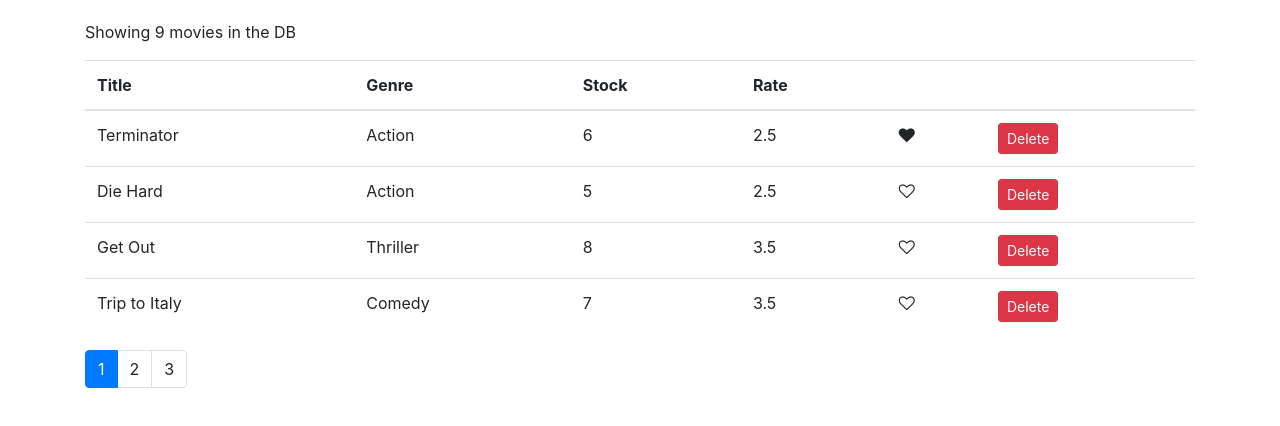
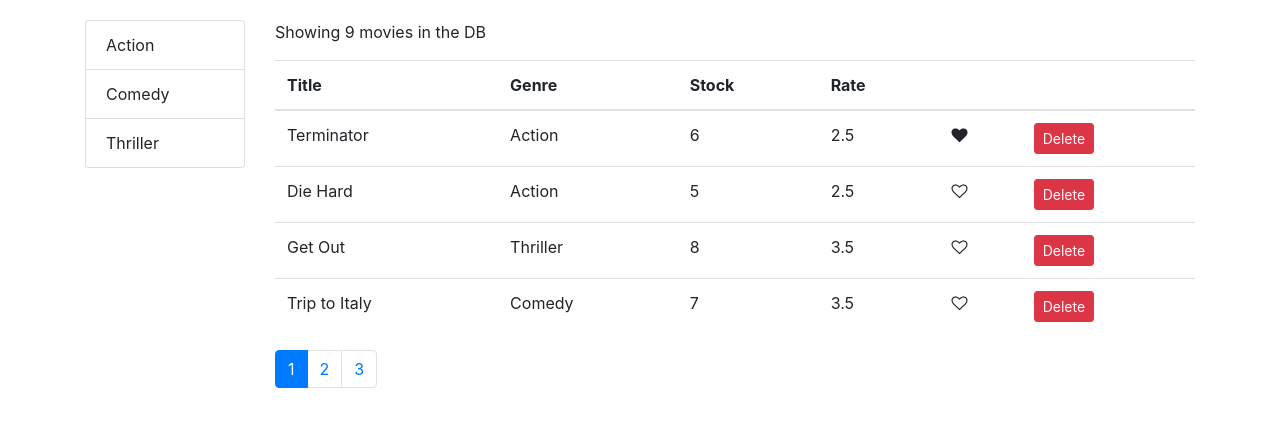
Before and after one commit to anatolmanoila/movlix, a React (Create React App) app: page / in a window 1280 px wide. Shown: the top 426 px of the page. Built offline with nearby package versions, Linux system fonts and the light colour scheme.

Commit message:
add ListGroup Genre filtering component

```diff
--- a/package.json
+++ b/package.json
@@ -6,6 +6,7 @@
     "bootstrap": "^4.3.1",
     "font-awesome": "^4.7.0",
     "lodash": "^4.17.10",
+    "prop-types": "^15.7.2",
     "react": "^16.8.3",
     "react-dom": "^16.8.3",
     "react-scripts": "2.1.5"
--- a/src/components/Movies.js
+++ b/src/components/Movies.js
@@ -1,17 +1,23 @@
 import React, { Component } from 'react';
 import { getMovies } from '../services/fakeMoviesService';
+import { getGenres } from '../services/fakeGenreService';
 import Like from './common/Like';
 import Pagination from './common/Pagination';
+import ListGroup from './common/ListGroup';
 import { paginate } from '../utils/paginate';
 
 class Movies extends Component {
 
   state = {
-        movies: getMovies(),
+    movies: [],
+    genres: [],
     pageSize: 4,
     currentPage: 1
   };
 
+  componentDidMount() {
+    this.setState({ movies: getMovies(), genres: getGenres() });
+  }
 
   //imperative vs declarative
   handleDelete(movie) {
@@ -33,19 +39,36 @@ class Movies extends Component {
   }
 
   handlePageChange = (page) => {
-        this.setState({ currentPage: page});
+    this.setState({ currentPage: page });
   }
 
+  handleGenreSelect = (genre) => {
+    this.setState({
+      selectedGenre: genre
+    });
+  };
+
   render() {
-        const { length : count } = this.state.movies;
-        const { pageSize, currentPage, movies: allMovies } = this.state;
-        if (count === 0) return <p>There are no movies in the database;</p>;
+    const { pageSize, currentPage, selectedGenre, movies: allMovies } = this.state;
 
-        const movies = paginate(allMovies, currentPage, pageSize);
+    if (allMovies.length === 0) return <p>There are no movies in the database;</p>;
+
+    const filtered = selectedGenre
+      ? allMovies.filter(m => m.genre.name === selectedGenre.name)
+      : allMovies;
+
+    const paginatedMovies = paginate(filtered, currentPage, pageSize);
 
     return (
-        <React.Fragment>
-            <p> Showing { count } movies in the DB</p>
+      <div className="row">
+        <aside className="col-2">
+          <ListGroup items={this.state.genres}
+            selectedItem={this.state.selectedGenre}
+            onItemSelect={this.handleGenreSelect}
+          />
+        </aside>
+        <section className="col">
+          <p> Showing {filtered.length} movies in the DB</p>
           <table className="table">
             <thead>
               <tr>
@@ -59,7 +82,7 @@ class Movies extends Component {
             </thead>
             <tbody>
 
-                        {movies.map(movie => (
+              { paginatedMovies.map(movie => (
                 <tr key={movie._id}>
                   <td>{movie.title}</td>
                   <td>{movie.genre.name}</td>
@@ -67,7 +90,7 @@ class Movies extends Component {
                   <td>{movie.dailyRentalRate} </td>
                   <td>
                     <Like liked={movie.liked}
-                                            onLikeClicked={ () => this.handleLike(movie) }
+                      onLikeClicked={() => this.handleLike(movie)}
                     />
                   </td>
                   <td>
@@ -79,12 +102,13 @@ class Movies extends Component {
 
             </tbody>
           </table>
-                <Pagination itemsCount={ count }
-                            pageSize={ pageSize }
-                            currentPage={currentPage }
-                            onPageChange={ this.handlePageChange }
+          <Pagination itemsCount={filtered.length}
+            pageSize={pageSize}
+            currentPage={currentPage}
+            onPageChange={this.handlePageChange}
           />
-        </React.Fragment>
+        </section>
+      </div>
     );
   }
 }
--- /dev/null
+++ b/src/components/common/ListGroup.js
@@ -0,0 +1,29 @@
+import React from 'react';
+import PropTypes from 'prop-types';
+
+const ListGroup = (props) => {
+  const { items, text, id, selectedItem, onItemSelect } = props;
+
+    return (
+      <ul className="list-group">
+        { items.map( item => <li className={ (item === selectedItem)
+                                            ? "list-group-item active"
+                                            : "list-group-item" }
+                                 onClick={ () => onItemSelect(item) }
+                                 key={ item[id] } //dynamic prop
+                             >{ item[text] }</li>) }
+      </ul>
+   );
+};
+
+ListGroup.defaultProps = {
+  text: 'name',
+  id: '_id'
+};
+
+ListGroup.propTypes = {
+  items: PropTypes.array.isRequired,
+  onItemSelect: PropTypes.func.isRequired
+};
+
+export default ListGroup;
--- a/src/components/common/Pagination.js
+++ b/src/components/common/Pagination.js
@@ -1,4 +1,5 @@
 import React from 'react';
+import PropTypes from 'prop-types';
 import _ from 'lodash'; //v4.17.10
 
 //reusable comp:
@@ -6,7 +7,6 @@ import _ from 'lodash'; //v4.17.10
 
 const Pagination = (props) => {
   const { itemsCount, pageSize, currentPage, onPageChange } = props;
-    console.log(currentPage);
 
   const pagesCount = Math.ceil(itemsCount / pageSize); //closest int
   if (pagesCount === 1) return null;
@@ -16,10 +16,10 @@ const Pagination = (props) => {
   return (
     <nav>
       <ul className="pagination">
-                { pages.map(page => (
+        {pages.map(page => (
           <li key={page}
-                        className={ page === currentPage ? 'page-item active' : 'page-item'}>
-                        <a className="page-link"
+            className={page === currentPage ? 'page-item active' : 'page-item'}>
+            <a href='#' className="page-link"
                onClick={() => onPageChange(page)}>{page}</a>
           </li>))
         }
@@ -28,4 +28,12 @@ const Pagination = (props) => {
   );
 }
 
+
+Pagination.propTypes = {
+  itemsCount: PropTypes.number.isRequired,
+  pageSize: PropTypes.number.isRequired,
+  currentPage: PropTypes.number.isRequired,
+  onPageChange: PropTypes.func.isRequired
+};
+
 export default Pagination;
--- /dev/null
+++ b/src/services/fakeGenreService.js
@@ -0,0 +1,9 @@
+export const Genres = [
+  { _id: '5b21ca3eeb7f6fbccd471815', name: 'Action' },
+  { _id: '5b21ca3eeb7f6fbccd471819', name: 'Comedy' },
+  { _id: '5b21ca3eeb7f6fbccd471817', name: 'Thriller' }
+];
+
+export function getGenres() {
+  return Genres.filter(g => g);
+}
--- a/src/utils/paginate.js
+++ b/src/utils/paginate.js
@@ -1,15 +1,14 @@
 import _ from 'lodash';
 //paginate data on the client side
 export function paginate(items, pageNumber, pageSize) {
-    //calculate the starting index of the card
-    const startIndex = (pageNumber - 1) * pageSize;
-    //get all the items for the current page
 
-    // convert to _ wrapper in order to chain fluent & then convert to a regular array
-   return _(items)
+    const startIndex = (pageNumber - 1) * pageSize; //calculate the starting index of the items of this page
+
+    // _.slice(items, startIndex);
+    // _.take(items, pageSize);
+
+    return _(items) //this will return a lodash object & then we can chain
         .slice(startIndex)
         .take(pageSize)
-        .value();
-    // _.slice(items, startIndex);
-    // _.take()
+        .value(); //convert it to a regular array & then return that array from this fn
 }
```
Also changed, not shown: 1 other file (tests, documents, lock files or other folders). Lines whose indentation alone changed are shown as unchanged.
